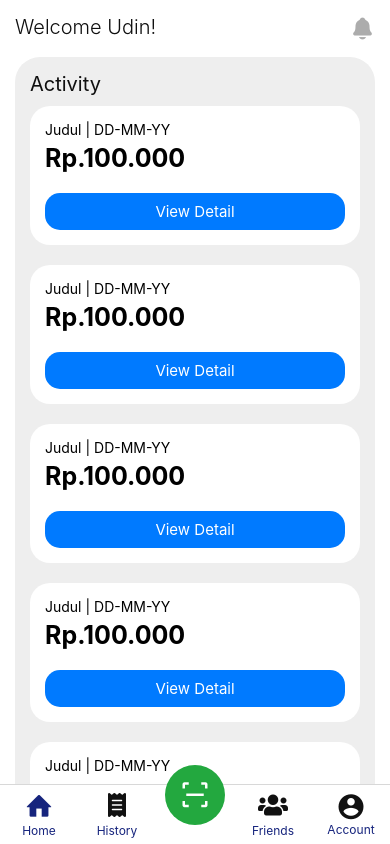
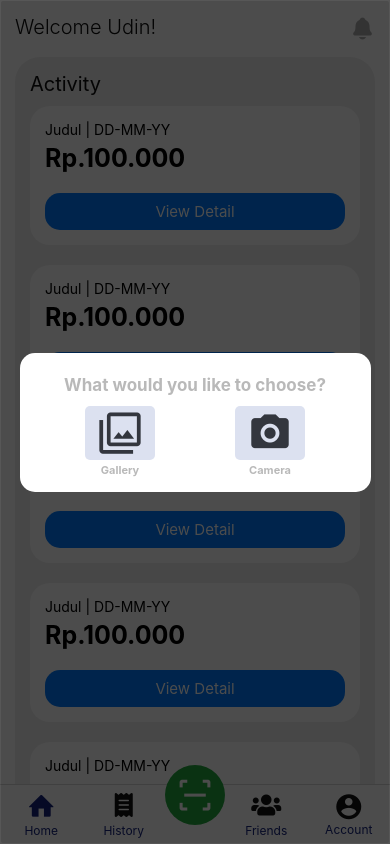
Before and after one commit to jayjOnly/Split_Bill, a React Native app: screen /Tab in a window 390 px wide. Built offline with nearby package versions, Linux system fonts and the light colour scheme.

Commit message:
penambahan fitur pop up done

```diff
--- a/src/navigator/TabNavi.tsx
+++ b/src/navigator/TabNavi.tsx
@@ -12,10 +12,11 @@ import Entypo from 'react-native-vector-icons/Entypo'
 import FriendScreen from '../screen/FriendScreen';
 import {launchCamera, launchImageLibrary} from 'react-native-image-picker';
 import React, { useState } from 'react';
+import Modal from "react-native-modal";
 
 
+const AccessCamera = async () => {
 
-const AccessCamera = async () =>{
   const granted = await PermissionsAndroid.request(
     PermissionsAndroid.PERMISSIONS.CAMERA,
   )
@@ -35,11 +36,15 @@ const AccessCamera = async () =>{
   }
 }
 
+const AcessGallery = async () => {
+  const result = await launchImageLibrary({mediaType: 'photo', quality: 1})
+}
+
 // Thanks for watching
 const Tab =createBottomTabNavigator();
 
 function TabNavi() {
-  const [navistate , setnavistate] = useState(true)
+  const [state , setstate] = useState(true)
   return (
        <Tab.Navigator screenOptions={{headerShown:false, tabBarHideOnKeyboard:true, tabBarShowLabel:false, tabBarStyle: styles.tabBarStyle}}>
           <Tab.Screen
@@ -74,10 +79,27 @@ function TabNavi() {
           name="Split"
           component={SplitScreen}
            options={{
-            tabBarIcon: ({focused})=>{
-              return (
-                <View
-                 style={{
+            // tabBarIcon: ({focused})=>{
+            //   return (
+            //     <View
+            //      style={{
+            //       alignItems: "center",
+            //       justifyContent: "center",
+            //       backgroundColor: "#23A83F",
+            //       width: Platform.OS == "ios" ? 50 : 60,
+            //       height: Platform.OS == "ios" ? 50 : 60,
+            //       top: Platform.OS == "ios" ? -10 : -20,
+            //       borderRadius: Platform.OS == "ios" ? 25 : 30
+            //      }}
+            //     >
+            //       <MaterialCommunityIcons name='line-scan' size={30} color={focused ? "#FFFFFF": "#FFFFFF"} />
+            //     </View>
+            //   )
+            // },
+              tabBarButton: ()=>{
+                return(
+                  <View>
+                    <View style={{
                     alignItems: "center",
                     justifyContent: "center",
                     backgroundColor: "#23A83F",
@@ -85,14 +107,91 @@ function TabNavi() {
                     height: Platform.OS == "ios" ? 50 : 60,
                     top: Platform.OS == "ios" ? -10 : -20,
                     borderRadius: Platform.OS == "ios" ? 25 : 30
-                 }}
+                    }}>
+                      <TouchableOpacity
+                      style={{
+                        // backgroundColor:"#DCE1F0",
+                        width:60,
+                        height:60,
+                        borderRadius:5,
+                        alignContent:'center',
+                        justifyContent:'center'}}
+                      onPress={() => setstate(true)}
                         >
-                  <MaterialCommunityIcons name='line-scan' size={30} color={focused ? "#FFFFFF": "#FFFFFF"} />
+                          <MaterialCommunityIcons style={{alignSelf:'center', justifyContent:'center'}} name='line-scan' size={37} color={"#FFFFFF"}/>
+                        </TouchableOpacity>
+                    </View>
+                    <View style={{flex:1}}>
+                    <Modal isVisible={state} onBackdropPress={() => setstate(false)} >
+                      <View style={styles.modalview}>
+
+                        <Text style={{
+                          fontSize: 17,
+                          color: '#B9B9B9',
+                          fontWeight: 'bold',
+                          margin:7,
+                          textAlign:"center"
+                        }}>What would you like to choose?</Text>
+
+                        <View style={{
+                          flexDirection: 'row',
+                          alignItems: 'center',
+                          justifyContent: 'center',
+                          height: 50,
+                          backgroundColor: 'white',
+                          borderRadius: 8,
+                          marginTop:15,
+                          marginBottom:10,
+                          paddingLeft: 12,
+                          paddingRight: 12,
+                        }}>
+                          <View style={{alignContent:'center'}}>
+                            <TouchableOpacity style={{
+                              backgroundColor:"#DCE1F0",
+                              width:70,
+                              height:54,
+                              borderRadius:5,
+                              alignContent:'center',
+                              justifyContent:'center'
+                            }} onPress={AcessGallery}>
+                              <MaterialCommunityIcons name='image-multiple-outline' size={45} color={"#33363E"} style={{alignSelf:'center'}} />
+                            </TouchableOpacity>
+                            <Text style={{
+                              fontSize: 11,
+                              fontWeight: 'bold',
+                              textAlign:'center',
+                              color: '#B9B9B9',
+                              marginTop: 3
+                            }}>Gallery</Text>
+                          </View>
+
+                          <View style={{alignContent:'center',marginLeft:80}}>
+                            <TouchableOpacity style={{
+                              backgroundColor:"#DCE1F0",
+                              width:70,
+                              height:54,
+                              borderRadius:5,
+                              alignContent:'center',
+                              justifyContent:'center'
+                            }} onPress={AccessCamera}>
+                            <MaterialCommunityIcons name='camera' size={45} color={"#33363E"} style={{alignSelf:'center'}} />
+                            </TouchableOpacity>
+                            <Text style={{
+                              fontSize: 11,
+                              fontWeight: 'bold',
+                              textAlign:'center',
+                              color: '#B9B9B9',
+                              marginTop: 3
+                            }}>Camera</Text>
+
+                          </View>
+                        </View>
+                      </View>
+                    </Modal>
+                  </View>
                   </View>
                 )
-            },
-
-            // tabBarButton: () => (<TouchableOpacity onPress={()=>setnavistate(true)}></TouchableOpacity>)
+              }
            }}
           />
           <Tab.Screen
@@ -135,6 +234,63 @@ const styles = {
     elevation: 0,
     height: 60,
     background: "#fff",
+  },
+
+  page:{
+    alignContent:'center',
+    justifyContent:'center',
+    flex:1
+  },
+
+  ScanButton:{
+    height:30
+  },
+
+  modalview:{
+    backgroundColor:"white",
+    paddingVertical:15,
+    paddingHorizontal:20,
+    borderRadius:15
+  },
+
+
+  titleLabel:{
+    fontSize: 17,
+    color: '#B9B9B9',
+    fontWeight: 'bold',
+    // margin:7,
+    // textAlign:"center"
+  },
+
+  row: {
+    flexDirection: 'row',
+    alignItems: 'center',
+    justifyContent: 'center',
+    height: 50,
+    backgroundColor: 'white',
+    borderRadius: 8,
+    marginTop:15,
+    marginBottom:10,
+    paddingLeft: 12,
+    paddingRight: 12,
+  },
+
+  rowLabel: {
+    fontSize: 11,
+    fontWeight: 'bold',
+    textAlign:'center',
+    color: '#B9B9B9',
+    marginTop: 3
+  },
+
+  buttons:{
+    backgroundColor:"#DCE1F0",
+    width:70,
+    height:54,
+    borderRadius:5,
+    alignContent:'center',
+    justifyContent:'center'
+    // marginTop: 10
   }
 }
 
```
Lines whose indentation alone changed are shown as unchanged.
